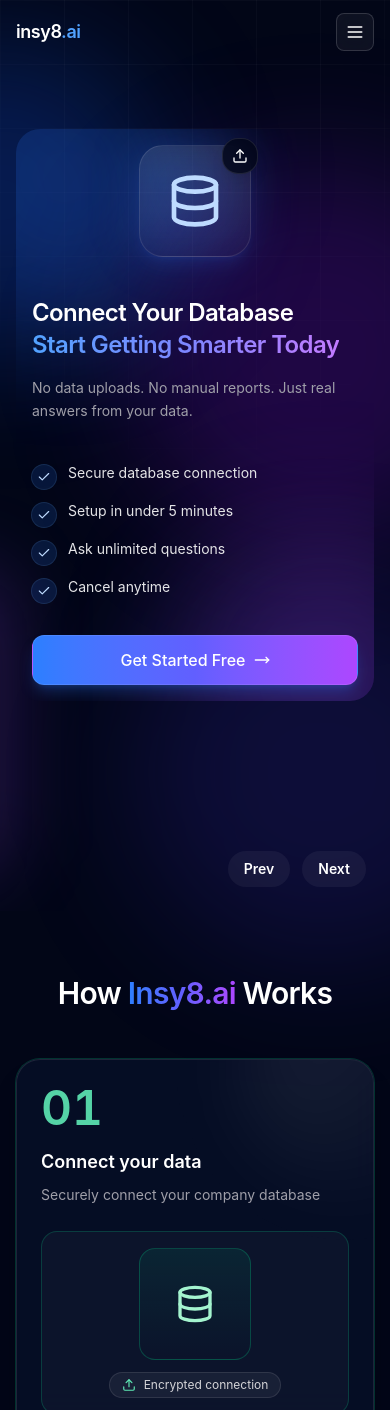
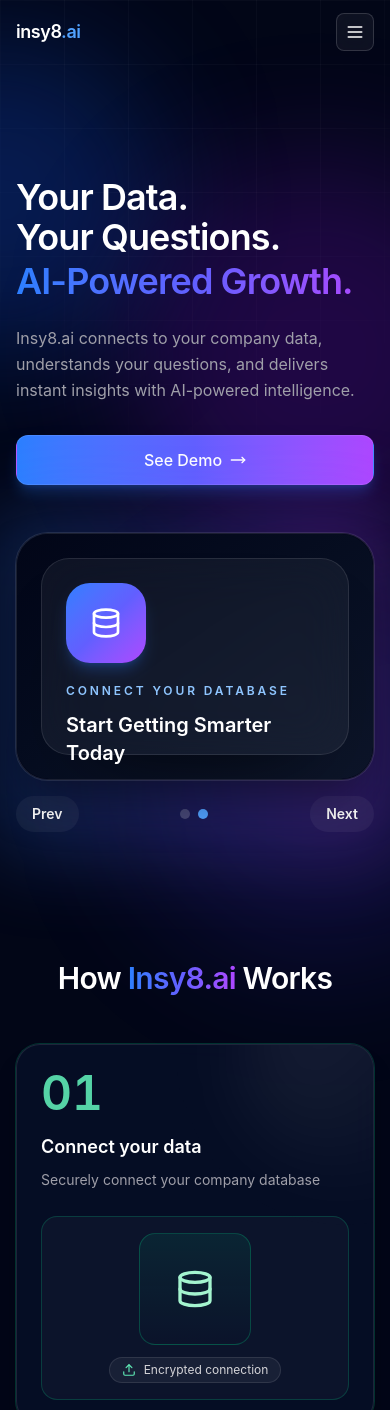
Before and after one commit to abhibiz/insy8Landing, a React (Vite) app: page / in a window 390 px wide. Shown: the top 1410 px of the page. Built offline with nearby package versions, Linux system fonts and the light colour scheme.

Commit message:
dashboard preview scroll

```diff
--- a/src/components/sections/HeroSection.jsx
+++ b/src/components/sections/HeroSection.jsx
@@ -1,5 +1,5 @@
-import { useState } from 'react'
-import { MoveRight } from 'lucide-react'
+import { useState, useEffect, useRef } from 'react'
+import { Database, MoveRight } from 'lucide-react'
 import { motion, useReducedMotion } from 'framer-motion'
 import Container from '../ui/Container.jsx'
 import Button from '../ui/Button.jsx'
@@ -12,8 +12,44 @@ export default function HeroSection() {
 
   const duration = reduceMotion ? 0.15 : 0.55
   const ease = [0.22, 1, 0.36, 1]
+  const [previewSlide, setPreviewSlide] = useState(0)
+
+  const previewBullets = [
+    'Secure database connection',
+    'Setup in under 5 minutes',
+    'Ask unlimited questions',
+    'Cancel anytime',
+  ]
 
   const togglePreview = () => setShowLight((v) => !v)
+  const prevPreview = () => setPreviewSlide((current) => (current === 0 ? 1 : current - 1))
+  const nextPreview = () => setPreviewSlide((current) => (current === 1 ? 0 : current + 1))
+
+  // Auto-scroll preview slider every 5 seconds; respects reduced motion preference and pauses on hover.
+  const autoScrollRef = useRef(null)
+  const isHoveredRef = useRef(false)
+
+  const stopAutoScroll = () => {
+    if (autoScrollRef.current) {
+      clearInterval(autoScrollRef.current)
+      autoScrollRef.current = null
+    }
+  }
+
+  const startAutoScroll = () => {
+    stopAutoScroll()
+    if (reduceMotion || isHoveredRef.current) return
+    autoScrollRef.current = setInterval(() => {
+      setPreviewSlide((current) => (current === 1 ? 0 : current + 1))
+    }, 5000)
+  }
+
+  useEffect(() => {
+    startAutoScroll()
+    return () => {
+      stopAutoScroll()
+    }
+  }, [reduceMotion])
 
   return (
     <section id="top" className="relative pt-28 pb-16 sm:pt-32 sm:pb-20 lg:pt-36 lg:pb-24">
@@ -39,11 +75,11 @@ export default function HeroSection() {
             </p>
 
             <div className="mt-8 flex flex-col gap-3 sm:flex-row sm:items-center">
-              <Button variant="primary" size="lg" className="rounded-full px-7 shadow-blue-500/30">
+              {/* <Button variant="primary" size="lg" className="rounded-full px-7 shadow-blue-500/30">
                 Get Started Free
                 <MoveRight className="h-4 w-4" aria-hidden />
-              </Button>
-              <Button variant="secondary" size="lg" className="rounded-full px-7">
+              </Button> */}
+              <Button variant="primary" size="lg" className="rounded-full px-7">
                 See Demo
                 <MoveRight className="h-4 w-4" aria-hidden />
               </Button>
@@ -65,10 +101,24 @@ export default function HeroSection() {
               animate={reduceMotion ? undefined : { y: [0, -10, 0] }}
               transition={reduceMotion ? undefined : { duration: 6, repeat: Infinity, ease: 'easeInOut' }}
               className="relative"
+              onMouseEnter={() => {
+                isHoveredRef.current = true
+                stopAutoScroll()
+              }}
+              onMouseLeave={() => {
+                isHoveredRef.current = false
+                startAutoScroll()
+              }}
             >
+              <motion.div
+                layout
+                className="relative overflow-hidden rounded-[2rem] border border-white/10 bg-slate-950/90 shadow-2xl shadow-black/50 ring-1 ring-white/10 backdrop-blur-xl"
+              >
+                <div className="pointer-events-none absolute -inset-6 bg-gradient-to-br from-blue-500/10 via-transparent to-purple-500/10 blur-3xl" />
+                <div className="relative aspect-[16/11] w-full overflow-hidden rounded-[2rem] bg-slate-950/95 sm:aspect-[16/10]">
+                  {previewSlide === 0 ? (
                     <motion.button
                       type="button"
-                layout
                       onClick={togglePreview}
                       aria-pressed={!showLight}
                       aria-label={
@@ -79,20 +129,20 @@ export default function HeroSection() {
                       whileHover={reduceMotion ? undefined : { scale: 1.01 }}
                       whileTap={reduceMotion ? undefined : { scale: 0.99 }}
                       transition={{ type: 'spring', stiffness: 420, damping: 28 }}
-                className="group relative w-full cursor-pointer overflow-hidden rounded-3xl border border-white/10 bg-[#071028]/60 shadow-2xl shadow-black/50 ring-1 ring-white/10 backdrop-blur-md outline-none focus-visible:ring-2 focus-visible:ring-blue-400/80 focus-visible:ring-offset-2 focus-visible:ring-offset-[#020617]"
+                      className="absolute inset-0 cursor-pointer overflow-hidden rounded-[2rem]"
                     >
-                <div className="relative aspect-[16/11] w-full bg-gradient-to-b from-slate-950/40 to-slate-950/80 sm:aspect-[16/10]">
+                      <div className="absolute inset-0 bg-gradient-to-b from-slate-950/80 via-slate-950/60 to-slate-950/80" />
                       <motion.img
                         src={heroWhite}
                         alt="insy8.ai dashboard preview in light mode"
                         loading="eager"
                         decoding="async"
                         draggable={false}
-                    className="absolute inset-0 h-full w-full object-contain p-2 sm:p-3"
+                        className="absolute inset-0 h-full w-full object-contain p-2 sm:p-4"
                         initial={false}
                         animate={{
                           opacity: showLight ? 1 : 0,
-                      scale: reduceMotion ? 1 : showLight ? 1 : 1.04,
+                          scale: reduceMotion ? 1 : showLight ? 1 : 1.03,
                           filter: reduceMotion ? 'none' : showLight ? 'blur(0px)' : 'blur(6px)',
                         }}
                         transition={{ duration, ease }}
@@ -103,26 +153,60 @@ export default function HeroSection() {
                         loading="lazy"
                         decoding="async"
                         draggable={false}
-                    className="absolute inset-0 h-full w-full object-contain p-2 sm:p-3"
+                        className="absolute inset-0 h-full w-full object-contain p-2 sm:p-4"
                         initial={false}
                         animate={{
                           opacity: showLight ? 0 : 1,
-                      scale: reduceMotion ? 1 : showLight ? 1.04 : 1,
+                          scale: reduceMotion ? 1 : showLight ? 1.03 : 1,
                           filter: reduceMotion ? 'none' : showLight ? 'blur(6px)' : 'blur(0px)',
                         }}
                         transition={{ duration, ease }}
                       />
+                      <div className="pointer-events-none absolute inset-0 rounded-[2rem] ring-1 ring-inset ring-white/10" aria-hidden />
 
-                  <div
-                    className="pointer-events-none absolute inset-0 rounded-3xl ring-1 ring-inset ring-white/10"
-                    aria-hidden
-                  />
+                    </motion.button>
+                  ) : (
+                    <div className="absolute inset-0 overflow-hidden rounded-[2rem] bg-gradient-to-br from-slate-950/95 to-slate-900/90 p-6 sm:p-8">
+                      <div className="h-full rounded-[1.75rem] border border-white/10 bg-white/5 p-6 shadow-[0_40px_80px_-50px_rgba(0,0,0,0.8)] backdrop-blur-xl">
+                        <div className="grid gap-5 lg:grid-cols-[auto_minmax(0,1fr)] lg:items-center">
+                          <div className="flex h-20 w-20 items-center justify-center rounded-3xl bg-gradient-to-br from-blue-500 via-indigo-500 to-purple-500 text-white shadow-lg shadow-blue-500/25">
+                            <Database className="h-8 w-8" aria-hidden />
+                          </div>
+                          <div>
+                            <p className="text-xs font-semibold uppercase tracking-[0.24em] text-blue-300">
+                              Connect Your Database
+                            </p>
+                            <h3 className="mt-3 text-xl font-semibold text-white sm:text-2xl">
+                              Start Getting Smarter Today
+                            </h3>
+                            <p className="mt-3 text-sm leading-relaxed text-zinc-300 sm:text-base">
+                              No data uploads. No manual reports. Just real answers from your data.
+                            </p>
+                          </div>
                         </div>
 
-                <div className="pointer-events-none absolute bottom-3 left-1/2 z-10 -translate-x-1/2 sm:bottom-4">
+                        <div className="mt-6">
+                          <ul className="space-y-3">
+                            {previewBullets.map((item) => (
+                              <li key={item} className="flex items-start gap-3 text-sm leading-relaxed text-zinc-300">
+                                <span className="mt-1 inline-flex h-2.5 w-2.5 rounded-full bg-blue-400" aria-hidden />
+                                <span>{item}</span>
+                              </li>
+                            ))}
+                          </ul>
+                        </div>
+
+
+                      </div>
+                    </div>
+                  )}
+                </div>
+
+                {previewSlide === 0 ? (
+                  <div className="pointer-events-none absolute bottom-5 left-1/2 z-10 -translate-x-1/2 sm:bottom-6">
                     <motion.span
                       layout
-                    className="inline-flex items-center gap-2 rounded-full border border-white/15 bg-[#020617]/70 px-3 py-1.5 text-[11px] font-medium text-zinc-200 shadow-lg backdrop-blur-md sm:text-xs"
+                      className="inline-flex items-center gap-2 rounded-full border border-white/15 bg-slate-950/80 px-3 py-1.5 text-[11px] font-medium text-zinc-200 shadow-lg backdrop-blur-md sm:text-xs"
                       initial={{ opacity: 0, y: 6 }}
                       animate={{ opacity: 1, y: 0 }}
                       transition={{ delay: 0.35, duration: 0.35 }}
@@ -134,7 +218,39 @@ export default function HeroSection() {
                       {showLight ? 'Light preview' : 'Dark preview'} — tap to switch
                     </motion.span>
                   </div>
-              </motion.button>
+                ) : null}
+              </motion.div>
+
+              <div className="mt-4 flex items-center justify-between gap-3">
+                <button
+                  type="button"
+                  onClick={prevPreview}
+                  className="rounded-full bg-white/5 px-4 py-2 text-sm font-semibold text-white transition hover:bg-white/10 focus:outline-none focus:ring-2 focus:ring-blue-400/80"
+                >
+                  Prev
+                </button>
+                <div className="flex items-center gap-2">
+                  {[0, 1].map((index) => (
+                    <button
+                      key={index}
+                      type="button"
+                      onClick={() => setPreviewSlide(index)}
+                      className={`h-2.5 w-2.5 rounded-full transition-colors ${
+                        index === previewSlide ? 'bg-blue-400' : 'bg-white/20 hover:bg-white/40'
+                      }`}
+                      aria-label={`Show preview slide ${index + 1}`}
+                      aria-pressed={index === previewSlide}
+                    />
+                  ))}
+                </div>
+                <button
+                  type="button"
+                  onClick={nextPreview}
+                  className="rounded-full bg-white/5 px-4 py-2 text-sm font-semibold text-white transition hover:bg-white/10 focus:outline-none focus:ring-2 focus:ring-blue-400/80"
+                >
+                  Next
+                </button>
+              </div>
             </motion.div>
           </motion.div>
         </div>
--- a/src/pages/Home.jsx
+++ b/src/pages/Home.jsx
@@ -1,21 +1,9 @@
-import { useEffect, useState } from 'react'
 import Navbar from '../components/layout/Navbar.jsx'
 import Footer from '../components/layout/Footer.jsx'
 import HeroSection from '../components/sections/HeroSection.jsx'
 import HowItWorks from '../components/sections/HowItWorks.jsx'
-import CTASection from '../components/sections/CTASection.jsx'
 
 export default function Home() {
-  const [activeSlide, setActiveSlide] = useState(0)
-
-  const prevSlide = () => setActiveSlide((current) => (current === 0 ? 1 : current - 1))
-  const nextSlide = () => setActiveSlide((current) => (current === 1 ? 0 : current + 1))
-
-  useEffect(() => {
-    const interval = window.setInterval(nextSlide, 5000)
-    return () => window.clearInterval(interval)
-  }, [])
-
   return (
     <div className="relative min-h-screen overflow-x-hidden">
       <div className="pointer-events-none fixed inset-0 -z-10">
@@ -29,45 +17,7 @@ export default function Home() {
       <Navbar />
 
       <main>
-        <section
-          aria-roledescription="carousel"
-          aria-label="Top and CTA slides"
-          className="relative overflow-hidden"
-        >
-          <div className="relative mx-auto overflow-hidden">
-            <div
-              className="flex w-[200%] transition-transform duration-500 ease-out"
-              style={{ transform: `translateX(-${activeSlide * 50}%)` }}
-            >
-              <div className="w-1/2 shrink-0">
-                <HeroSection />
-              </div>
-              <div className="w-1/2 shrink-0">
-                <CTASection />
-              </div>
-            </div>
-          </div>
-
-          <div className="absolute right-6 bottom-6 z-10">
-            <div className="flex gap-3">
-              <button
-                type="button"
-                onClick={prevSlide}
-                className="rounded-full bg-white/5 px-4 py-2 text-sm font-semibold text-white transition hover:bg-white/10 focus:outline-none focus:ring-2 focus:ring-blue-400/80"
-              >
-                Prev
-              </button>
-              <button
-                type="button"
-                onClick={nextSlide}
-                className="rounded-full bg-white/5 px-4 py-2 text-sm font-semibold text-white transition hover:bg-white/10 focus:outline-none focus:ring-2 focus:ring-blue-400/80"
-              >
-                Next
-              </button>
-            </div>
-          </div>
-        </section>
-
+        <HeroSection />
         <HowItWorks />
       </main>
 
```
Lines whose indentation alone changed are shown as unchanged.
